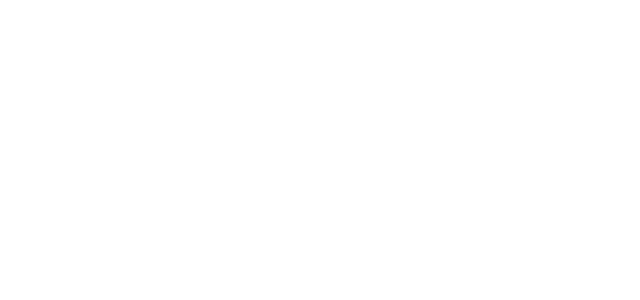
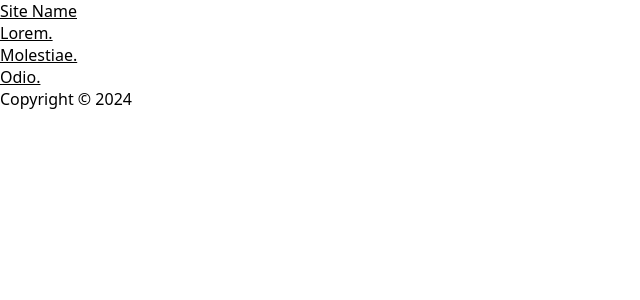
Before and after one commit to Isdavehill/project-starter, a Next.js app: page / in a window 1280 px wide. Shown: the top 300 px of the page, without its empty margins (0-640 px from the left). Built offline with nearby package versions, Linux system fonts and the light colour scheme.

Commit message:
Header and footer content

```diff
--- a/app/layout.js
+++ b/app/layout.js
@@ -8,11 +8,19 @@ export const metadata = {
 }
 
 export default function RootLayout({ children }) {
+  const Year =  new Date().getFullYear()
   return (
     <html lang="en">
       <body>
         <header className="primary-header">
-
+          <a href="/" className="site__logo">Site Name</a>
+          <nav>
+            <ul className="site__nav">
+              <li><a href="">Lorem.</a></li>
+              <li><a href="">Molestiae.</a></li>
+              <li><a href="">Odio.</a></li>
+            </ul>
+          </nav>
         </header>
         <main id="main-content">
           <div className="container">
@@ -20,7 +28,7 @@ export default function RootLayout({ children }) {
           </div>
         </main>
         <footer className="primary-footer">
-
+          <p>Copyright &copy; {Year}</p>
         </footer>
       </body>
     </html>
```
